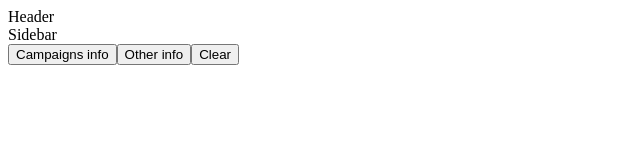
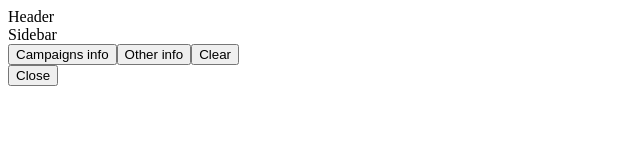
Before and after one commit to blair3003/journeyman, a React (Vite) app: page / in a window 1280 px wide. Shown: the top 160 px of the page, without its empty margins (0-640 px from the left). Built offline with nearby package versions, Linux system fonts and the light colour scheme.

Commit message:
toggleDrawer

```diff
--- a/src/App.tsx
+++ b/src/App.tsx
@@ -2,6 +2,8 @@ import CampaignIndex from './components/CampaignIndex'
 import Layout from './layouts/Layout'
 
 function App() {
+
+	console.log(`App rendered`)
 
 	return (
 		<Layout>
--- a/src/components/CampaignIndex.tsx
+++ b/src/components/CampaignIndex.tsx
@@ -2,14 +2,14 @@ import { useLayoutContext } from '../context/LayoutContext'
 
 const CampaignIndex = () => {
 
-    const { handleDrawer } = useLayoutContext()
+    const { toggleDrawer } = useLayoutContext()
 
     return (
-        <>
-            <button type="button" onClick={() => handleDrawer(<div>Campaigns info</div>)}>Campaigns info</button>
-            <button type="button" onClick={() => handleDrawer(<p>Other info</p>)}>Other info</button>
-            <button type="button" onClick={() => handleDrawer()}>Clear</button>
-        </>
+        <section>
+            <button type="button" onClick={() => toggleDrawer(<div>Campaigns info</div>)}>Campaigns info</button>
+            <button type="button" onClick={() => toggleDrawer(<p>Other info</p>)}>Other info</button>
+            <button type="button" onClick={() => toggleDrawer()}>Clear</button>
+        </section>
     )
 }
 
--- a/src/context/LayoutContext.tsx
+++ b/src/context/LayoutContext.tsx
@@ -3,25 +3,28 @@ import { createContext, useContext, useState } from 'react'
 const LayoutContext = createContext({})
 
 interface LayoutContextType {
+    isDrawerOpen: boolean
     drawerContent: JSX.Element | null
-    handleDrawer: (content?: JSX.Element) => null
+    toggleDrawer: (content?: JSX.Element) => null
 }
 
 export const useLayoutContext = () => useContext(LayoutContext) as LayoutContextType
 
 const LayoutProvider = ({ children }: { children: React.ReactNode }) => {
 
+    const [isDrawerOpen, setIsDrawerOpen] = useState(false)
     const [drawerContent, setDrawerContent] = useState<JSX.Element | null>(null)
 
-    const handleDrawer = (content: JSX.Element | null = null) => {
+    const toggleDrawer = (content: JSX.Element | null = null) => {
         setDrawerContent(content)
-        // open drawer
+        setIsDrawerOpen(!!content)
     }
 
     return (
         <LayoutContext.Provider value={{
+            isDrawerOpen,
             drawerContent,
-            handleDrawer
+            toggleDrawer
         }}>
             {children}
         </LayoutContext.Provider>
--- a/src/layouts/Drawer.tsx
+++ b/src/layouts/Drawer.tsx
@@ -2,10 +2,13 @@ import { useLayoutContext } from '../context/LayoutContext'
 
 const Drawer = () => {
 
-    const { drawerContent } = useLayoutContext()
+    const { isDrawerOpen, toggleDrawer, drawerContent } = useLayoutContext()
 
     return (
-        <aside>{drawerContent}</aside>
+        <aside data-visible={isDrawerOpen}>
+            <button type="button" onClick={() => toggleDrawer()}>Close</button>
+            {drawerContent}
+        </aside>
     )
 }
 
```
